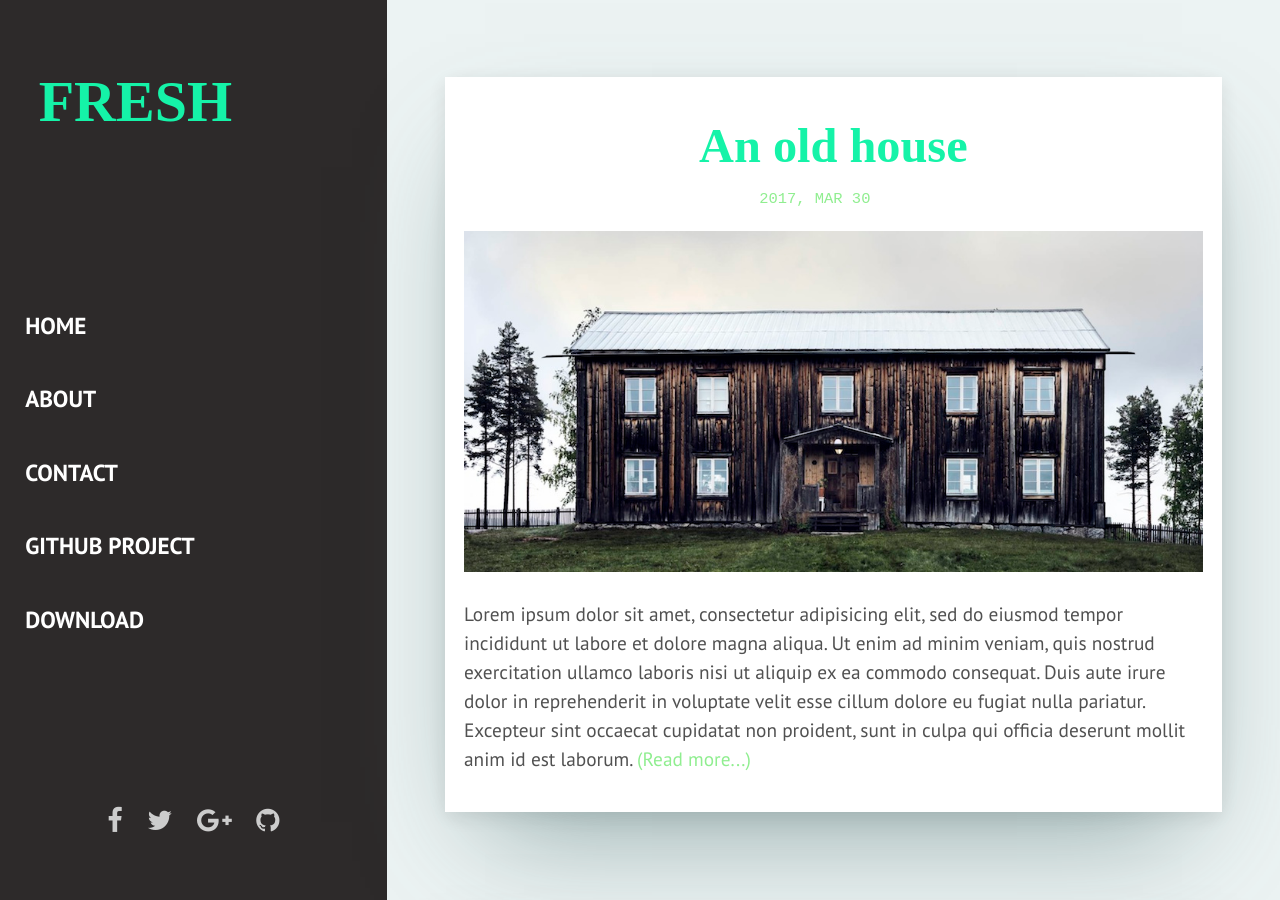
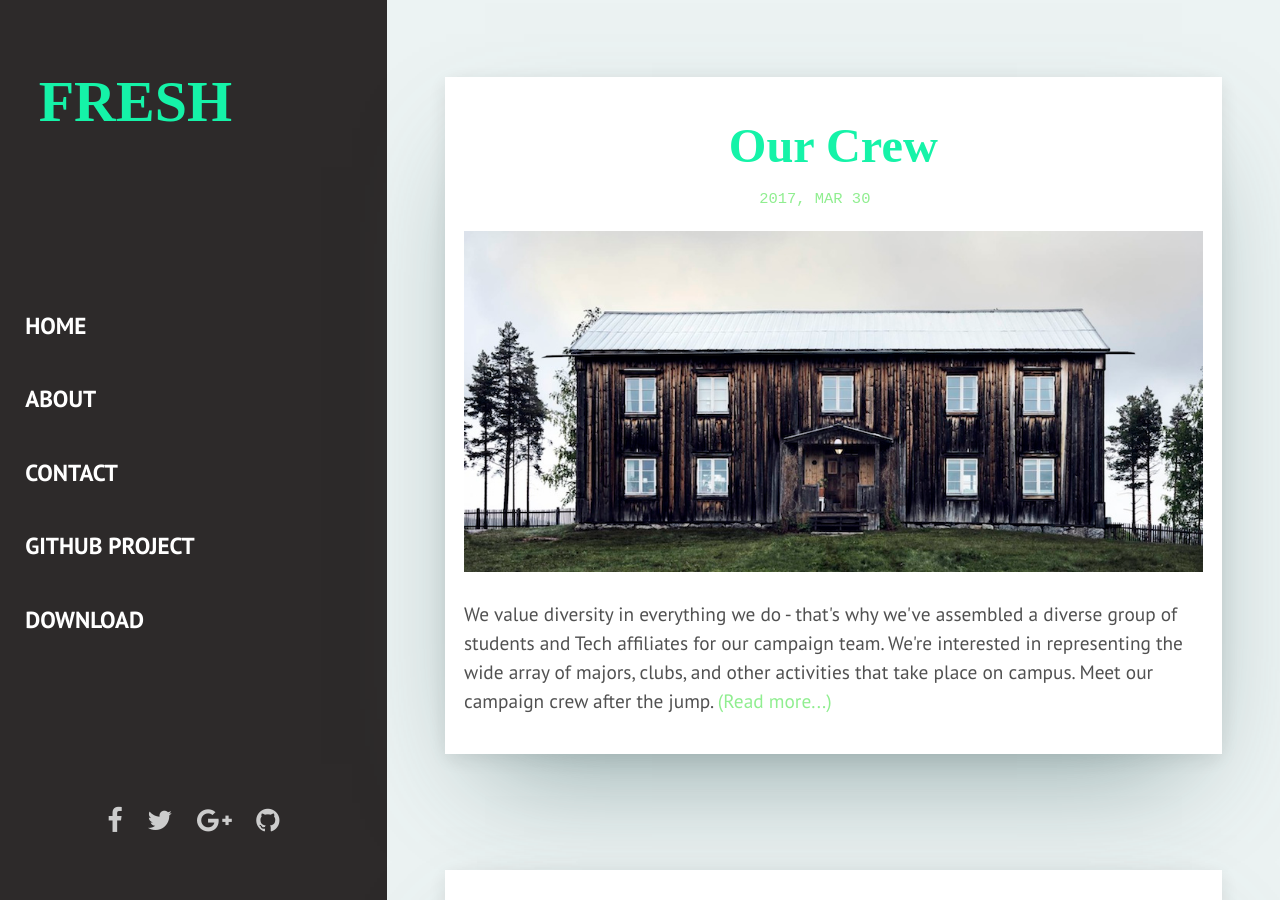
Before and after one commit to zarafarooq/zarafarooq.github.io, a Jekyll site: the page built from index.html, in a window 1280 px wide and 900 px high. Built offline with Jekyll 4.4.1, drawn with Linux system fonts in a browser that asks for light colours; some web fonts are replaced; the list of posts is cut into pages by our own code.

```diff
--- a/Gemfile
+++ b/Gemfile
@@ -1,4 +1,5 @@
 source "https://rubygems.org"
+gem 'github-pages', group: :jekyll_plugins
 ruby RUBY_VERSION
 
 gem "jekyll", "3.4.3"
--- a/_posts/2017-03-30-an-old-house.markdown
+++ b/_posts/2017-03-30-an-old-house.markdown
@@ -1,13 +1,13 @@
 ---
 layout: post
-title:  "An old house"
+title:  "Our Crew"
 date:   2017-03-30 00:00:00
 img: house.jpg
-description: Lorem ipsum dolor sit amet, consectetur adipisicing elit, sed do eiusmod tempor incididunt ut labore et dolore magna aliqua. Ut enim ad minim veniam, quis nostrud exercitation ullamco laboris nisi ut aliquip ex ea commodo consequat. Duis aute irure dolor in reprehenderit in voluptate velit esse cillum dolore eu fugiat nulla pariatur. Excepteur sint occaecat cupidatat non proident, sunt in culpa qui officia deserunt mollit anim id est laborum.
+description: We value diversity in everything we do - that's why we've assembled a diverse group of students and Tech affiliates for our campaign team. We're interested in representing the wide array of majors, clubs, and other activities that take place on campus. Meet our campaign crew after the jump.
 ---
 
-Lorem ipsum dolor sit amet, consectetur adipisicing elit, sed do eiusmod tempor incididunt ut labore et dolore magna aliqua. Ut enim ad minim veniam, quis nostrud exercitation ullamco laboris nisi ut aliquip ex ea commodo consequat. Duis aute irure dolor in reprehenderit in voluptate velit esse cillum dolore eu fugiat nulla pariatur. Excepteur sint occaecat cupidatat non proident, sunt in culpa qui officia deserunt mollit anim id est laborum.
+We value diversity in everything we do - that's why we've assembled a diverse group of students and Tech affiliates for our campaign team. We're interested in representing the wide array of majors, clubs, and other activities that take place on campus. Meet our campaign crew below.
 
-Lorem ipsum dolor sit amet, consectetur adipisicing elit, sed do eiusmod tempor incididunt ut labore et dolore magna aliqua. Ut enim ad minim veniam, quis nostrud exercitation ullamco laboris nisi ut aliquip ex ea commodo consequat. Duis aute irure dolor in reprehenderit in voluptate velit esse cillum dolore eu fugiat nulla pariatur. Excepteur sint occaecat cupidatat non proident, sunt in culpa qui officia deserunt mollit anim id est laborum.
+![alt text](https://github.com/adam-p/markdown-here/raw/master/src/common/images/icon48.png "Logo Title Text 1")
 
-Lorem ipsum dolor sit amet, consectetur adipisicing elit, sed do eiusmod tempor incididunt ut labore et dolore magna aliqua. Ut enim ad minim veniam, quis nostrud exercitation ullamco laboris nisi ut aliquip ex ea commodo consequat. Duis aute irure dolor in reprehenderit in voluptate velit esse cillum dolore eu fugiat nulla pariatur. Excepteur sint occaecat cupidatat non proident, sunt in culpa qui officia deserunt mollit anim id est laborum.
+This is House. He's an MD.
```
Also changed, not shown: Gemfile.lock, 12 other files.
